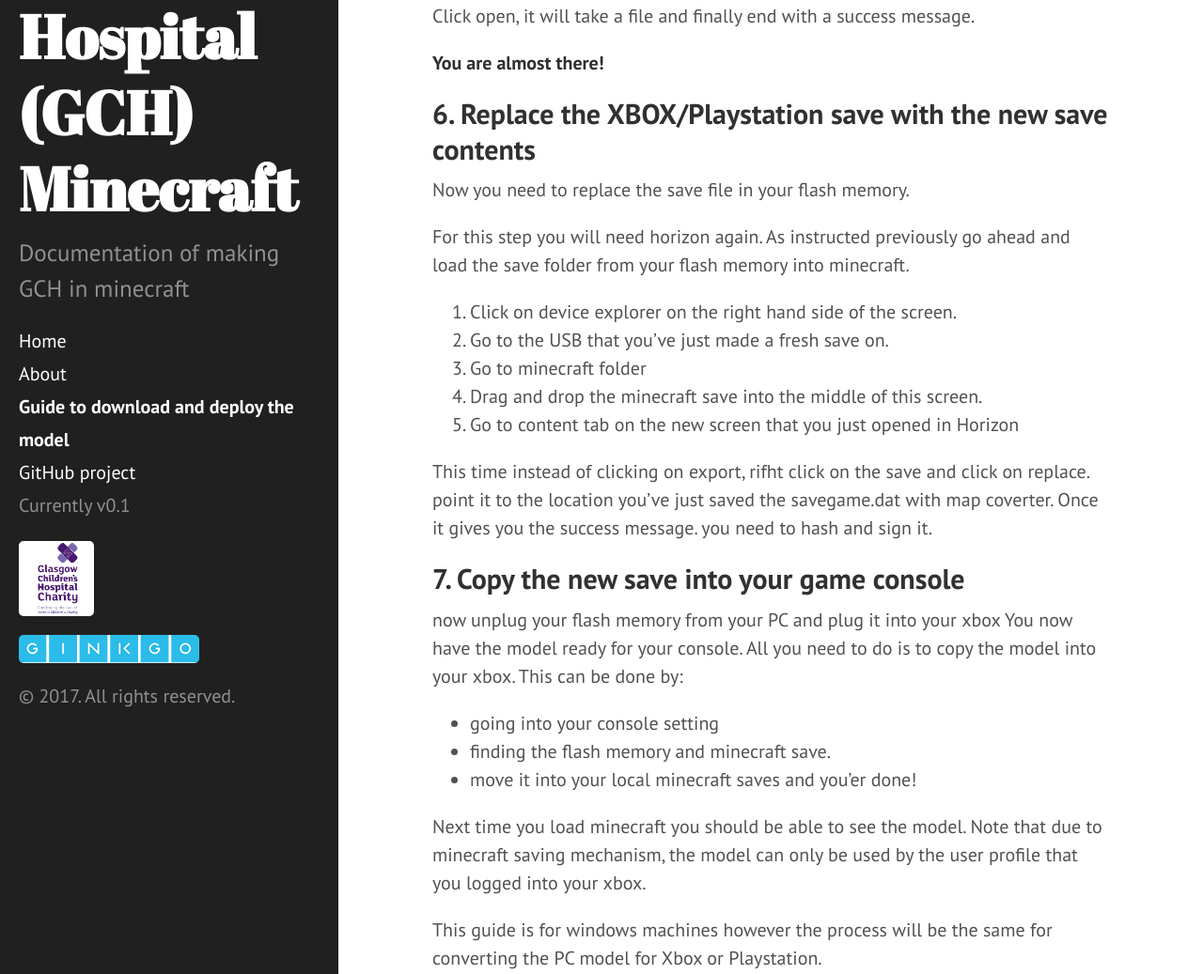
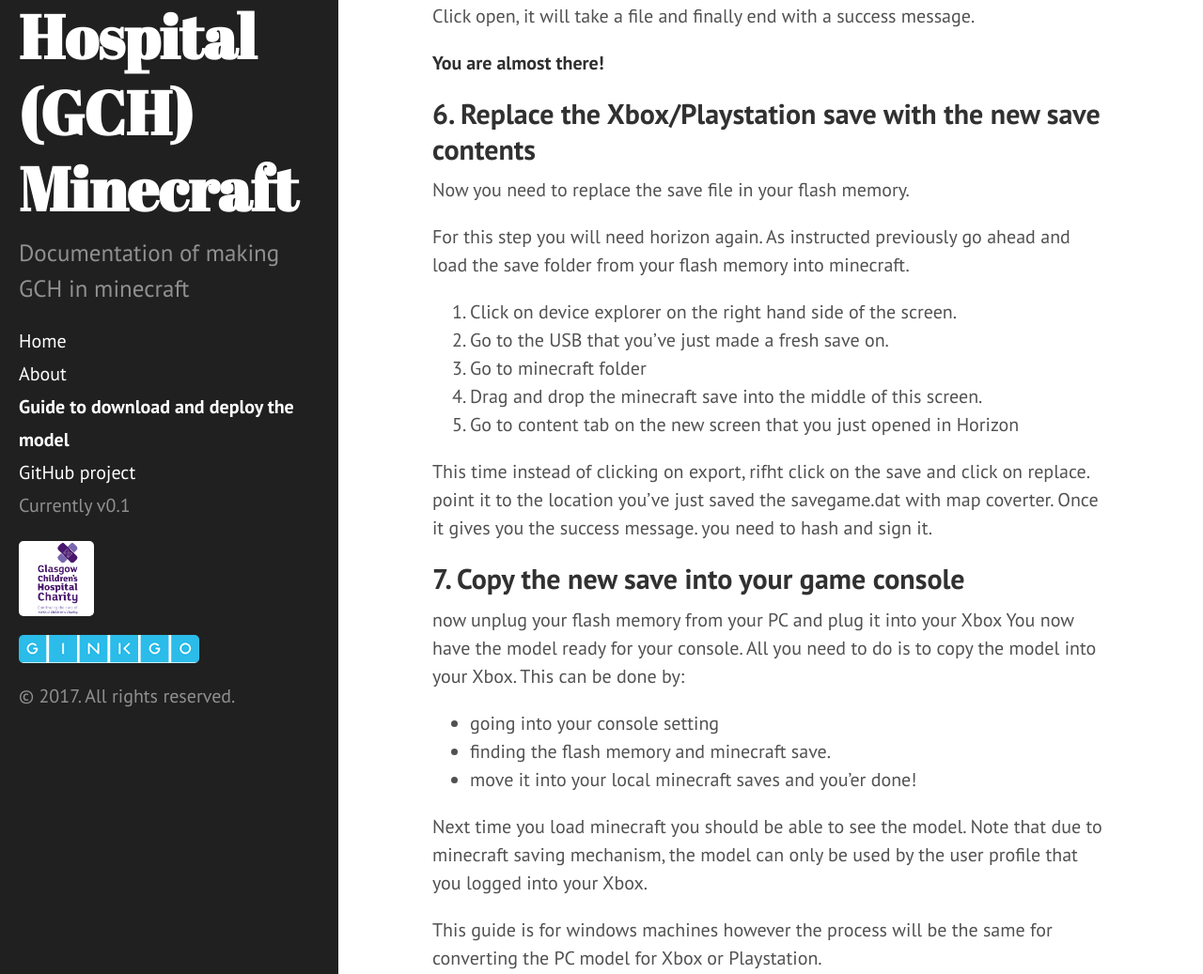
Before and after one commit to Mehrpouya/gch_minecraft, a Jekyll site: the page built from download.md, in a window 1280 px wide and 1400 px high, scrolled down 5223 px. Shown: the part 205-1242 px from the top of the window at 94% size. Built offline with Jekyll 4.4.1, drawn with Linux system fonts in a browser that asks for light colours; Markdown is read by kramdown in place of the engine named in the settings; some of the changed text lies outside the part shown.

```diff
--- a/download.md
+++ b/download.md
@@ -9,13 +9,13 @@ This guide will show you how to download the model and install it on your PC (Wi
 The process can be broken down to the following. further within this document each process will be explained further.
 
 # How to copy the model on PC
-In order to access the Hospital model in minecraft on your PC, you need to follow step **1** and **2** from the XBox deployment instructions below.
+In order to access the Hospital model in minecraft on your PC, you need to follow step **1** and **2** from the Xbox deployment instructions below.
 
 You will need to copy the contents of the extracted model into your minecraft saves folder. On Windows machines this is usually located at
 C:\Users\<YOUR USERNAME>\AppData\Roaming\.minecraft\saves
 
 
-# How to deploy the model for XBox
+# How to deploy the model for Xbox
 
 ## Summary of steps
 
@@ -23,8 +23,8 @@ C:\Users\<YOUR USERNAME>\AppData\Roaming\.minecraft\saves
 2. Download a copy of the model from [here](https://github.com/Mehrpouya/gch_minecraft/raw/master/RHC_Final.zip)
 3. Make a minecraft save on a portable memory (flash memory)
 4. Export the save date
-5. Convert the model into XBOX/Playsation
-6. Replace the XBOX/Playstation save with the new save contents
+5. Convert the model into Xbox/Playsation
+6. Replace the Xbox/Playstation save with the new save contents
 7. Copy the new save into your game console
 
 
@@ -56,7 +56,7 @@ This can be done by using [7-zip](http://www.7-zip.org/download.html) or [winzip
 Make sure you extract the files into the minecraft save folder on your PC.
 
 ## 3. How to make a save on a portable memory (memory stick)
-In order to copy the model into XBOX, you need to make a sample save from inside the game by the console you are planning to deploy the model to.
+In order to copy the model into Xbox, you need to make a sample save from inside the game by the console you are planning to deploy the model to.
 This can be done in two ways:
 **3.1*. *Goto games and apps, then find minecraft. The save files are there. You can go down the list 1 by 1 and click on a save file, select copy and then after window pops up, select the flash drive you are trying to save to.
 
@@ -81,8 +81,8 @@ It will take a short while for horizon to load. Once horizon is open.
 
 Great now you have the save file ready to modify and and replace it with the hospital model.
 
-## 5. Convert the model for XBOX/Playsation
-In order to convert the model for XBOX/Playstation we will use the Minecraft Map Convertor that you have installed in step 1 of this tutorial.
+## 5. Convert the model for Xbox/Playsation
+In order to convert the model for Xbox/Playstation we will use the Minecraft Map Convertor that you have installed in step 1 of this tutorial.
 Go ahead and open the **Minecraft Map Converter**
 
 You are going to convert from PC to Xbox so first click on PC
@@ -101,7 +101,7 @@ Click open, it will take a file and finally end with a success message.
 
 **You are almost there!**
 
-## 6. Replace the XBOX/Playstation save with the new save contents
+## 6. Replace the Xbox/Playstation save with the new save contents
 Now you need to replace the save file in your flash memory.
 
 For this step you will need horizon again.
@@ -119,15 +119,15 @@ Once it gives you the success message. you need to hash and sign it.
 
 ## 7. Copy the new save into your game console
 
-now unplug your flash memory from your PC and plug it into your xbox
+now unplug your flash memory from your PC and plug it into your Xbox
 You now have the model ready for your console.
-All you need to do is to copy the model into your xbox.
+All you need to do is to copy the model into your Xbox.
 This can be done by:
 - going into your console setting
 - finding the flash memory and minecraft save.
 - move it into your local minecraft saves and you'er done!
 
-Next time you load minecraft you should be able to see the model. Note that due to minecraft saving mechanism, the model can only be used by the user profile that you logged into your xbox.
+Next time you load minecraft you should be able to see the model. Note that due to minecraft saving mechanism, the model can only be used by the user profile that you logged into your Xbox.
 
 
 
```
Also changed, not shown: about.md (+2 -1 lines).
